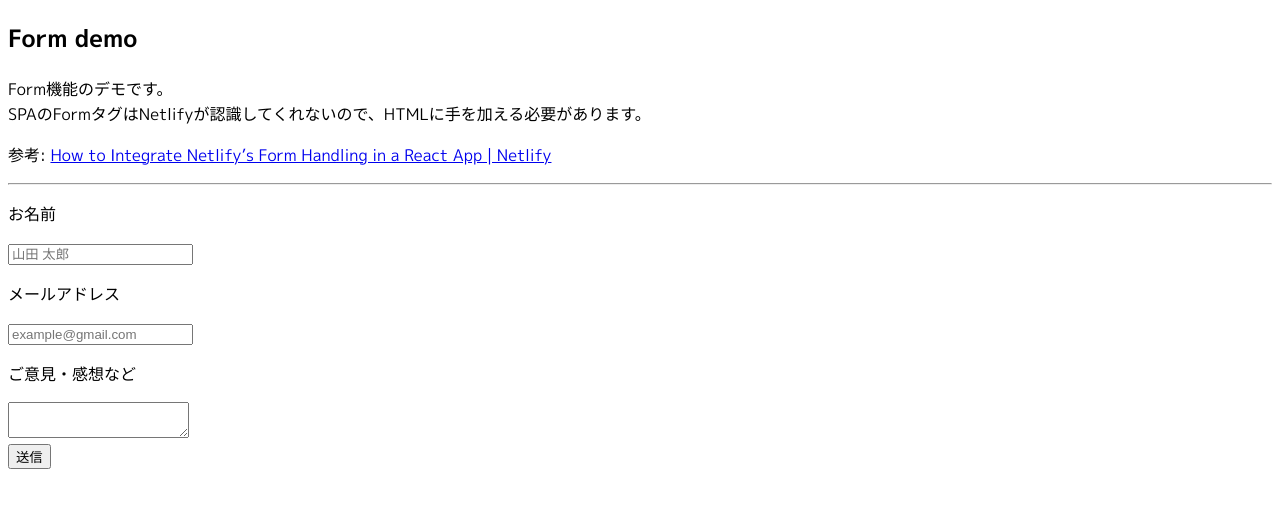
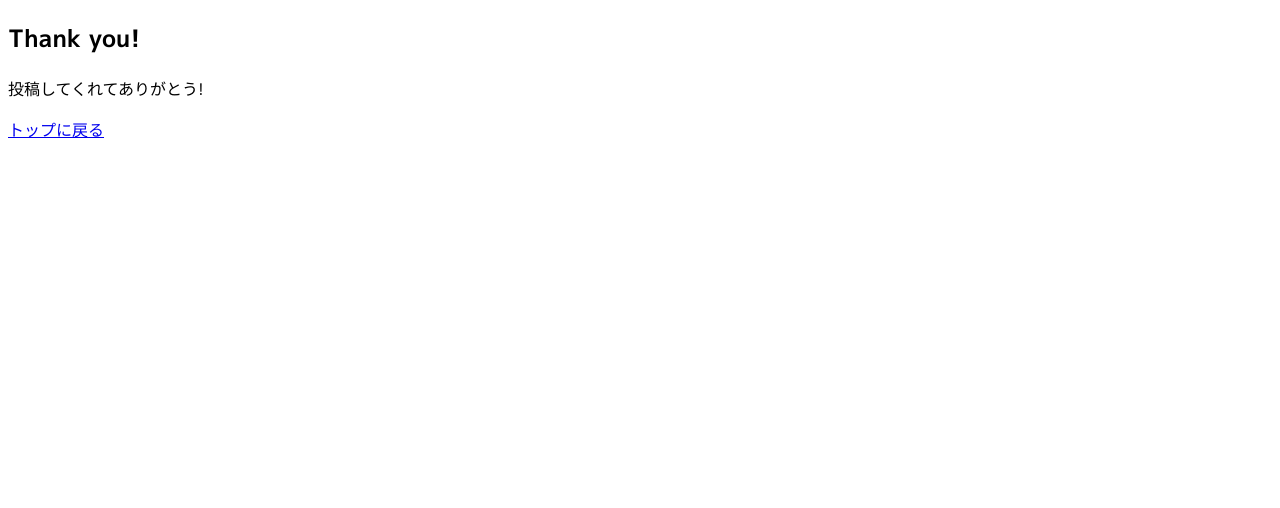
Before and after one commit to uutarou10/netlify-example, a React (Create React App) app: page /form/thanks in a window 1280 px wide. Shown: the top 508 px of the page. Built offline with nearby package versions, Linux system fonts and the light colour scheme; the HTML template or start-up script is replaced by a standard one.

Commit message:
add thanks page.

```diff
--- a/src/App.js
+++ b/src/App.js
@@ -1,11 +1,13 @@
 import React, { Component } from 'react';
 import {
   BrowserRouter as Router,
-  Route
+  Route,
+  Switch
 } from 'react-router-dom'
 import { Helmet } from 'react-helmet';
 import Home from './screens/Home';
 import Form from './screens/Form';
+import Thanks from './screens/Thanks';
 import './style.css';
 import 'musubii';
 
@@ -14,14 +16,18 @@ class App extends Component {
     return (
       <React.Fragment>
         <Helmet>
+          <html lang='ja' />
           <link href="https://fonts.googleapis.com/css?family=M+PLUS+1p:300,400,700,900|Roboto&amp;subset=japanese" rel="stylesheet" />
           <title>Netlify Example Page</title>
         </Helmet>
         <Router>
           <div className='section'>
             <div className='inner'>
-              <Route exact path='/' component={Home} />
-              <Route path='/form' component={Form} />
+              <Switch>
+                <Route exact path='/' component={Home} />
+                <Route exact path='/form' component={Form} />
+                <Route exact path='/form/thanks' component={Thanks} />
+              </Switch>
             </div>
           </div>
         </Router>
--- a/src/components/SurveyForm.js
+++ b/src/components/SurveyForm.js
@@ -1,4 +1,5 @@
 import React from 'react';
+import { withRouter } from 'react-router';
 
 const encode = (data) => {
   return Object.keys(data)
@@ -26,7 +27,7 @@ class SurveyForm extends React.Component {
       headers: { "Content-Type": "application/x-www-form-urlencoded" },
       body: encode({ "form-name": "survey", ...this.state })
     })
-      .then(() => alert("Success!"))
+      .then(() => this.props.history.push('/form/thanks'))
       .catch(error => alert(error));
   }
 
@@ -78,4 +79,4 @@ class SurveyForm extends React.Component {
   }
 }
 
-export default SurveyForm;
+export default withRouter(SurveyForm);
--- /dev/null
+++ b/src/screens/Thanks.js
@@ -0,0 +1,14 @@
+import React from 'react';
+import { Link } from 'react-router-dom';
+
+const Thanks = () => {
+  return (
+    <div className='texts is-center is-space'>
+      <h2 className='heading is-xxl'>Thank you!</h2>
+      <p>投稿してくれてありがとう!</p>
+      <Link to='/' className='btn is-primary is-round is-outline'>トップに戻る</Link>
+    </div>
+  );
+}
+
+export default Thanks;
```
